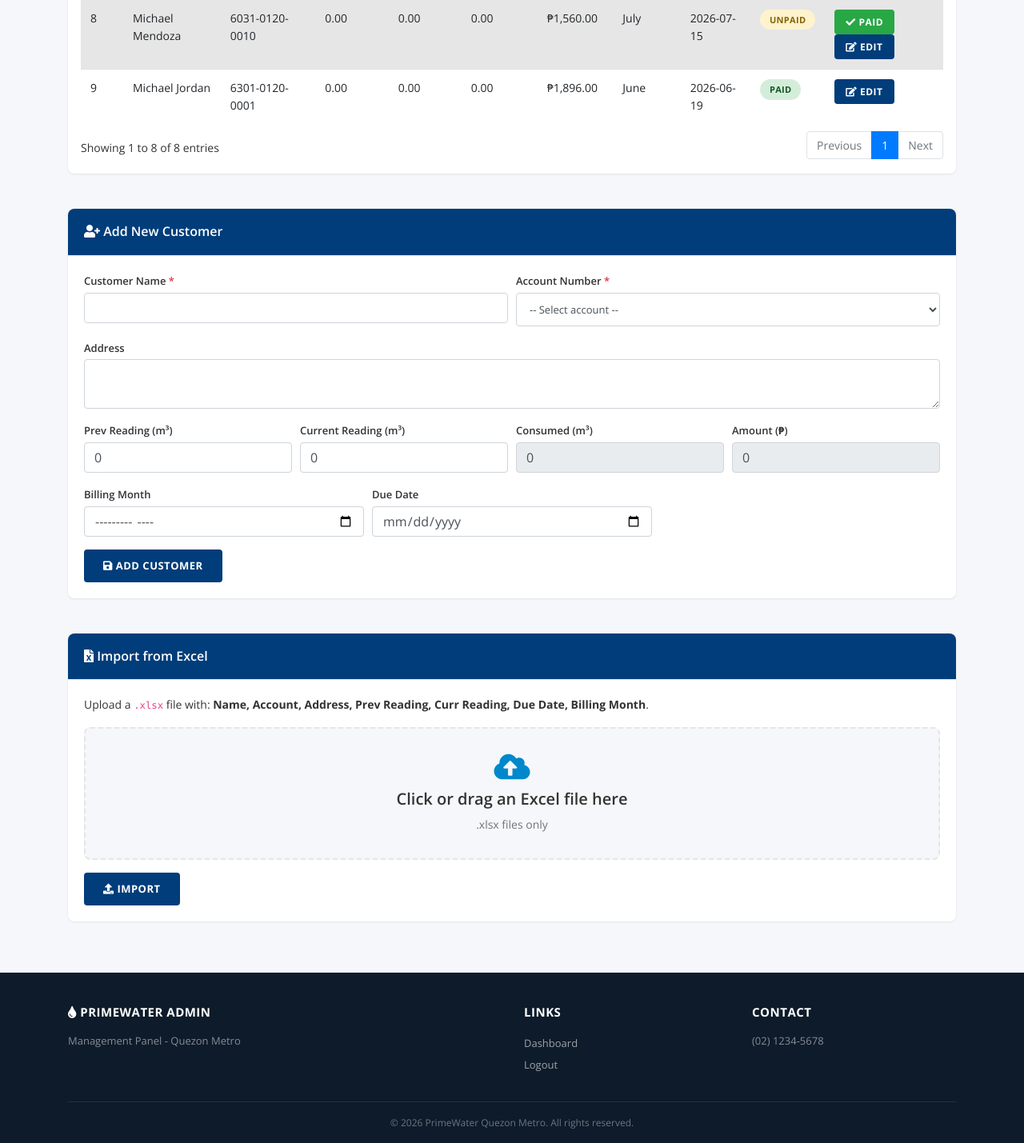
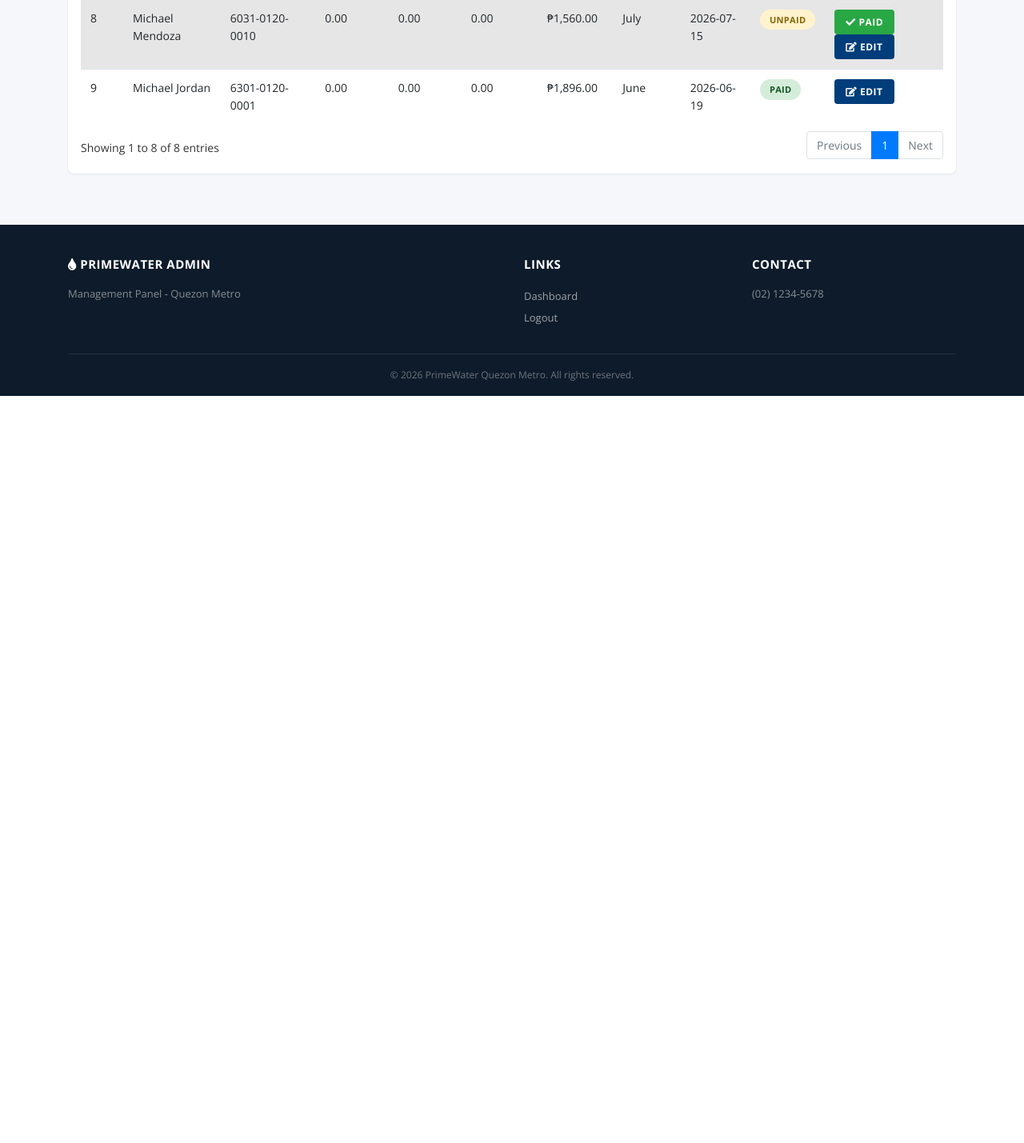
Before and after one commit to lekym0813/MyPortfolio, a PHP site: page /admin_bills.php in a window 1280 px wide. Shown: the part 945-2374 px from the top of the page at 80% size. After the commit the page ends 1440 px from the top, so only its background shows below. Run offline with PHP 8.4, Linux system fonts and the light colour scheme; a user stored in the database is signed in; data comes from the database, SQL or seed files in the repository; some libraries are stand-ins or nearby versions.

Commit message:
Fix tab display: only active tab-pane shown, others hidden

```diff
--- a/admin_bills.php
+++ b/admin_bills.php
@@ -107,7 +107,8 @@ $active_tab = $_GET['tab'] ?? 'list';
   <link rel="stylesheet" href="https://cdn.datatables.net/1.10.24/css/dataTables.bootstrap4.min.css">
   <link rel="stylesheet" href="css/primewater.css">
   <style>
-    .tab-pane { padding-top: 20px; }
+    .tab-pane { display: none; padding-top: 20px; }
+    .tab-pane.active { display: block; }
   </style>
 </head>
 <body>
```
